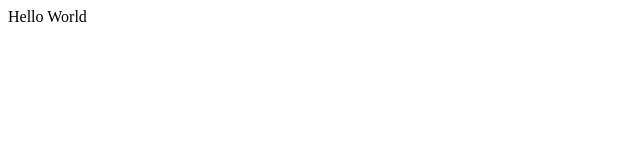
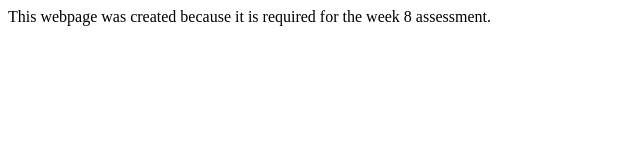
Before and after one commit to RadiyaBegum/RadiyaBegum.github.io, a plain HTML site: page index.html in a window 1280 px wide. Shown: the whole page, without its empty margins (0-640 px from the left). Drawn offline with Linux system fonts and the light colour scheme.

Commit message:
Update index.html

```diff
--- a/index.html
+++ b/index.html
@@ -7,7 +7,7 @@
 
  <body>
 
-Hello World
+This webpage was created because it is required for the week 8 assessment.
 
 </body>
 
```
